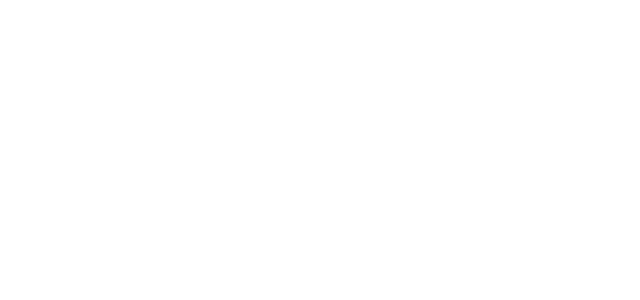
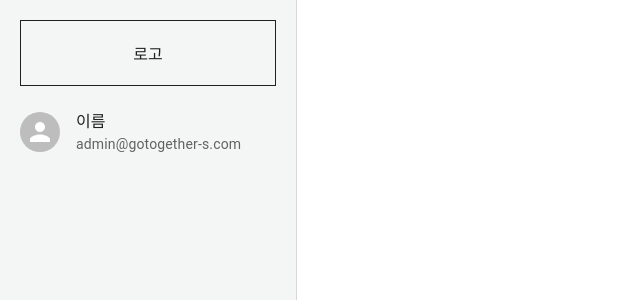
Before and after one commit to gotogether-s/gotogether-s-admin, a Next.js app: page / in a window 1280 px wide. Shown: the top 300 px of the page, without its empty margins (0-640 px from the left). Built offline with nearby package versions, Linux system fonts and the light colour scheme.

Commit message:
#3 chore: Add SideBar component in _app.tsx

```diff
--- a/pages/_app.tsx
+++ b/pages/_app.tsx
@@ -2,6 +2,7 @@ import type { AppProps } from 'next/app'
 import { ThemeProvider } from '@mui/material/styles'
 import theme from 'styles/theme'
 import Layout from 'components/Layout'
+import SideBar from '@components/SideBar'
 import 'styles/reset.css'
 import 'styles/globals.scss'
 
@@ -10,6 +11,7 @@ const MyApp = ({ Component, pageProps }: AppProps) => {
     <ThemeProvider theme={theme}>
       <Layout>
         <Component {...pageProps} />
+        <SideBar />
       </Layout>
     </ThemeProvider>
   )
```
